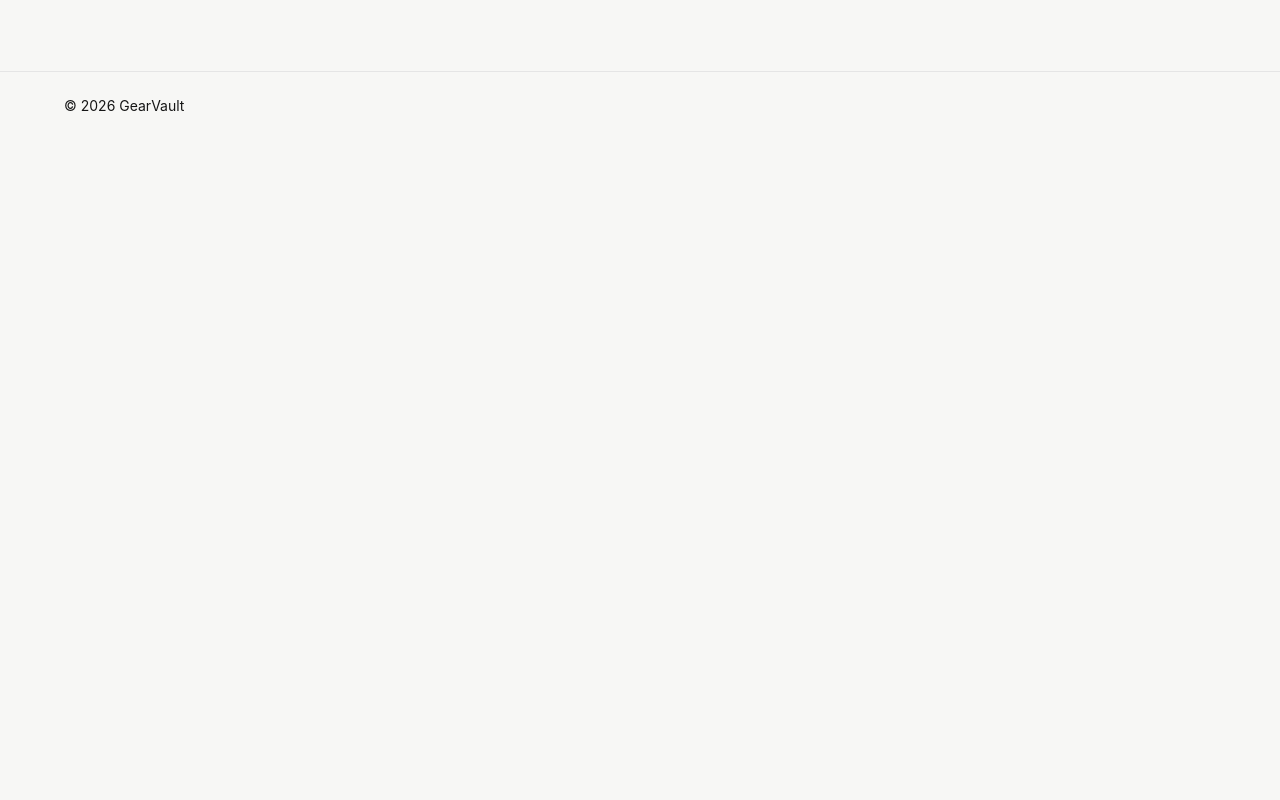
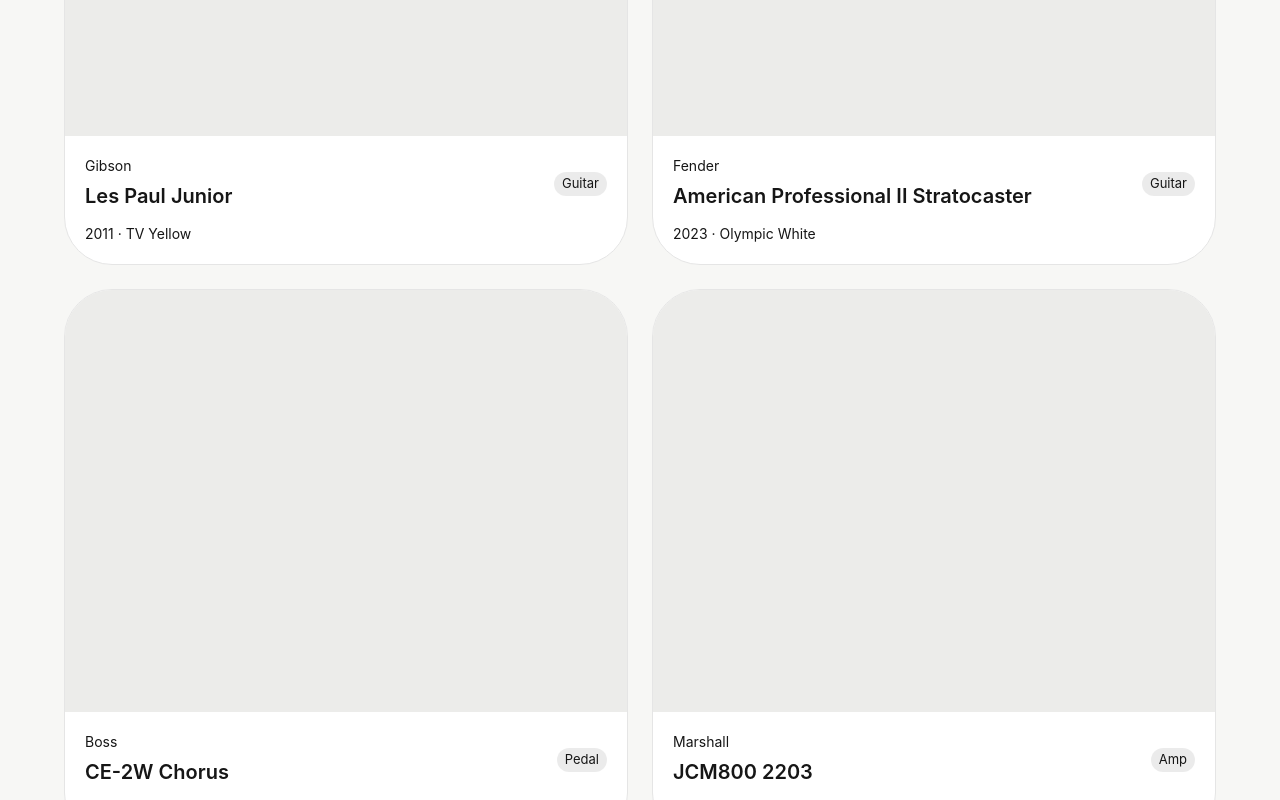
Before and after one commit to sergioflorean/project-gearvault, a React (Vite) app in the folder client/: page / in a window 1280 px wide. Shown: the part 660-1460 px from the top of the page. Before the commit the page ends 800 px from the top, so only its background shows below. Built offline with nearby package versions, Linux system fonts and the light colour scheme.

Commit message:
Create initial Explore experience

```diff
--- /dev/null
+++ b/client/src/components/GearCard/GearCard.tsx
@@ -0,0 +1,80 @@
+import { Box, Chip, Stack, Typography } from "@mui/material";
+import type { GearPreview } from "../../types/gear";
+
+interface GearCardProps {
+  gear: GearPreview;
+}
+
+const GearCard = ({ gear }: GearCardProps) => {
+  return (
+    <Box
+      component="article"
+      sx={{
+        border: 1,
+        borderColor: "divider",
+        borderRadius: 3,
+        backgroundColor: "background.paper",
+        overflow: "hidden",
+      }}
+    >
+      <Box
+        sx={{
+          aspectRatio: "4 / 3",
+          backgroundColor: "#ececea",
+        }}
+      />
+
+      <Stack
+        spacing={1.5}
+        sx={{
+          p: {
+            xs: 2,
+            sm: 2.5,
+          },
+        }}
+      >
+        <Stack
+          direction={{
+            xs: "column",
+            sm: "row",
+          }}
+          spacing={2}
+          sx={{
+            alignItems: {
+              xs: "flex-start",
+              sm: "center",
+            },
+            justifyContent: "space-between",
+          }}
+        >
+          <Box>
+            <Typography variant="body2" color="text.secondary" sx={{ mb: 0.5 }}>
+              {gear.brand}
+            </Typography>
+
+            <Typography
+              component="h2"
+              variant="h6"
+              sx={{ fontWeight: 600, overflowWrap: "anywhere" }}
+            >
+              {gear.model}
+            </Typography>
+          </Box>
+
+          <Chip
+            size="small"
+            label={gear.category}
+            sx={{ textTransform: "capitalize" }}
+          />
+        </Stack>
+
+        <Typography variant="body2" color="text.secondary">
+          {gear.year ?? "Year unknown"}
+          {gear.finish ? ` · ${gear.finish}` : ""}
+        </Typography>
+      </Stack>
+    </Box>
+  );
+};
+
+export default GearCard;
--- a/client/src/pages/Explore/Explore.tsx
+++ b/client/src/pages/Explore/Explore.tsx
@@ -1,7 +1,17 @@
-import { Stack, Typography } from "@mui/material";
+import {
+  Stack,
+  Typography,
+  Box,
+  TextField,
+  CircularProgress,
+} from "@mui/material";
 import Main from "../../components/Main/Main";
+import GearCard from "../../components/GearCard/GearCard";
+import { mockGear } from "../../utils/mockGear";
 
 const Explore = () => {
+  const isLoading = false;
+  const hasResults = mockGear.length > 0;
   return (
     <Main>
       <Stack spacing={3} sx={{ maxWidth: 760 }}>
@@ -33,6 +43,55 @@
           information, and manage your collection in one place.
         </Typography>
       </Stack>
+
+      <TextField
+        fullWidth
+        placeholder="Search by brand, model, or category"
+        variant="outlined"
+        sx={{
+          maxWidth: 640,
+        }}
+      />
+
+      {isLoading ? (
+        <Box
+          sx={{
+            display: "flex",
+            justifyContent: "center",
+            py: 8,
+          }}
+        >
+          <CircularProgress />
+        </Box>
+      ) : hasResults ? (
+        <Box
+          sx={{
+            display: "grid",
+            gridTemplateColumns: {
+              xs: "1fr",
+              sm: "repeat(2, 1fr)",
+            },
+            gap: 3,
+          }}
+        >
+          {mockGear.map((gear) => (
+            <GearCard key={gear.id} gear={gear} />
+          ))}
+        </Box>
+      ) : (
+        <Box
+          sx={{
+            py: 8,
+            textAlign: "center",
+          }}
+        >
+          <Typography variant="h6">No gear found</Typography>
+
+          <Typography color="text.secondary" sx={{ mt: 1 }}>
+            Try a different search or check back later.
+          </Typography>
+        </Box>
+      )}
     </Main>
   );
 };
--- /dev/null
+++ b/client/src/types/gear.ts
@@ -0,0 +1,14 @@
+export type GearAvailability =
+  | "not_for_sale"
+  | "for_sale"
+  | "open_to_trade";
+
+export interface GearPreview {
+  id: string;
+  brand: string;
+  model: string;
+  category: "guitar" | "amp" | "pedal";
+  year?: number;
+  finish?: string;
+  availability: GearAvailability;
+}
--- /dev/null
+++ b/client/src/utils/mockGear.ts
@@ -0,0 +1,40 @@
+import type { GearPreview } from "../types/gear";
+
+export const mockGear: GearPreview[] = [
+  {
+    id: "1",
+    brand: "Gibson",
+    model: "Les Paul Junior",
+    category: "guitar",
+    year: 2011,
+    finish: "TV Yellow",
+    availability: "not_for_sale",
+  },
+  {
+    id: "2",
+    brand: "Fender",
+    model: "American Professional II Stratocaster",
+    category: "guitar",
+    year: 2023,
+    finish: "Olympic White",
+    availability: "open_to_trade",
+  },
+  {
+    id: "3",
+    brand: "Boss",
+    model: "CE-2W Chorus",
+    category: "pedal",
+    year: 2024,
+    finish: "Blue",
+    availability: "for_sale",
+  },
+  {
+    id: "4",
+    brand: "Marshall",
+    model: "JCM800 2203",
+    category: "amp",
+    year: 1987,
+    finish: "Black",
+    availability: "not_for_sale",
+  },
+];
```
